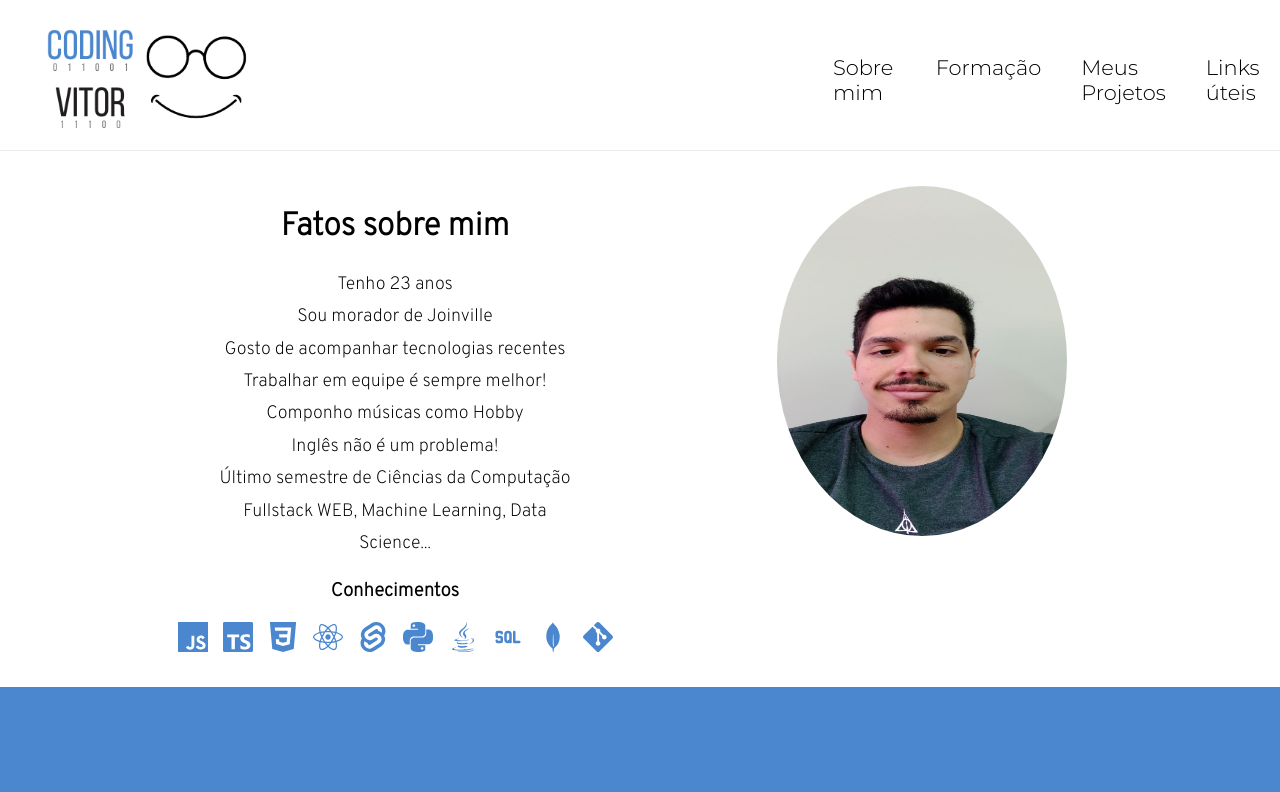
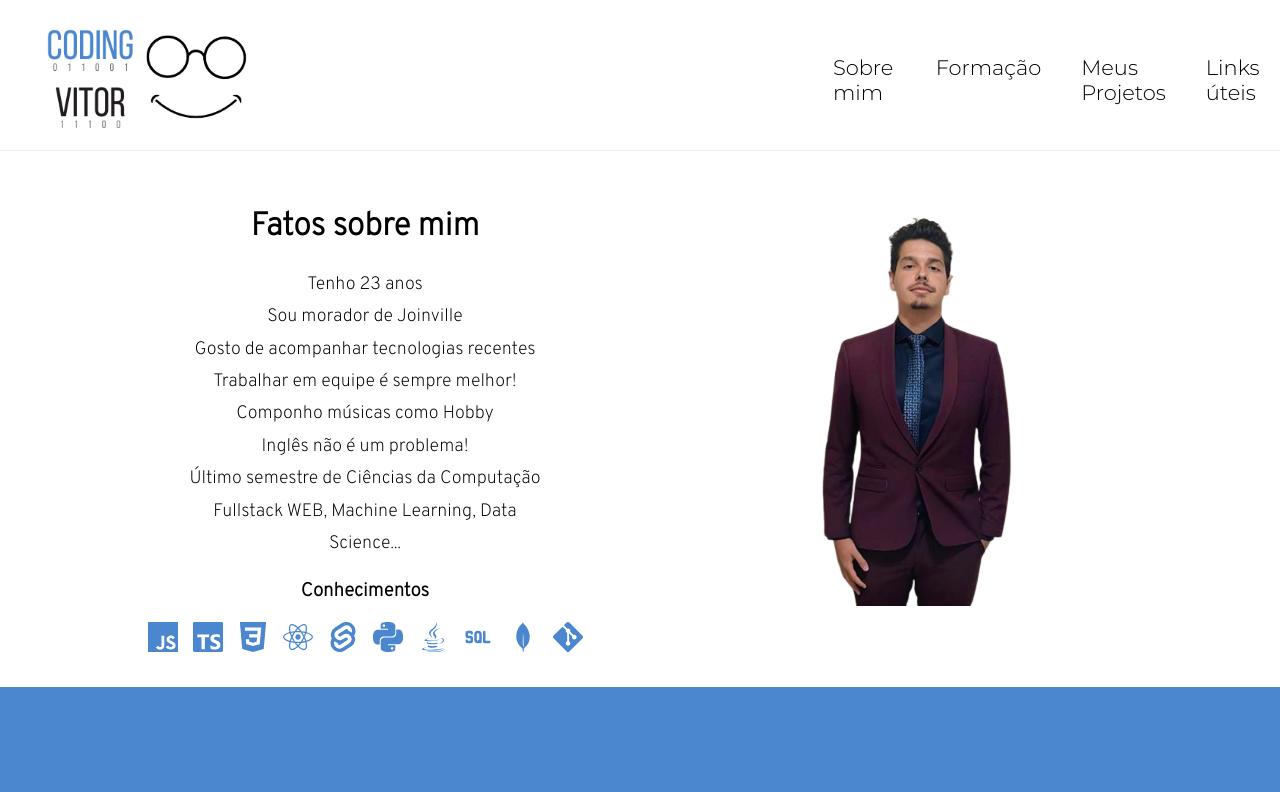
Before and after one commit to vitorbclemes/My-Old-Portfolio-WEBDEV, a React (Create React App) app: page / in a window 1280 px wide. Shown: the top 792 px of the page. Built offline with nearby package versions, Linux system fonts and the light colour scheme.

Commit message:
change final picture

```diff
--- a/src/components/About/index.jsx
+++ b/src/components/About/index.jsx
@@ -31,7 +31,7 @@ const About = () => {
                     <SiGit size={30} style={{marginLeft:"15px"}}/>
                 </div>
             </Grid>
-            <ImageOfMe src='me.jpeg' alt='me'/>
+            <ImageOfMe src='me.png' alt='me'/>
         </Container>
      );
 }
--- a/src/components/About/styles.js
+++ b/src/components/About/styles.js
@@ -14,10 +14,10 @@ const Grid = styled.div`
     align-items: center;
 `
 const ImageOfMe = styled.img`
+    margin-top: 30px;
     margin-left: 200px;
-    height: 350px;
-    width: 290px;
-    border-radius: 100%;
+    height: 390px;
+    width: 350px;
 `
 
 const SpanAbout = styled.span`
```
Also changed, not shown: public/me.jpeg (deleted), public/me.png (added).
